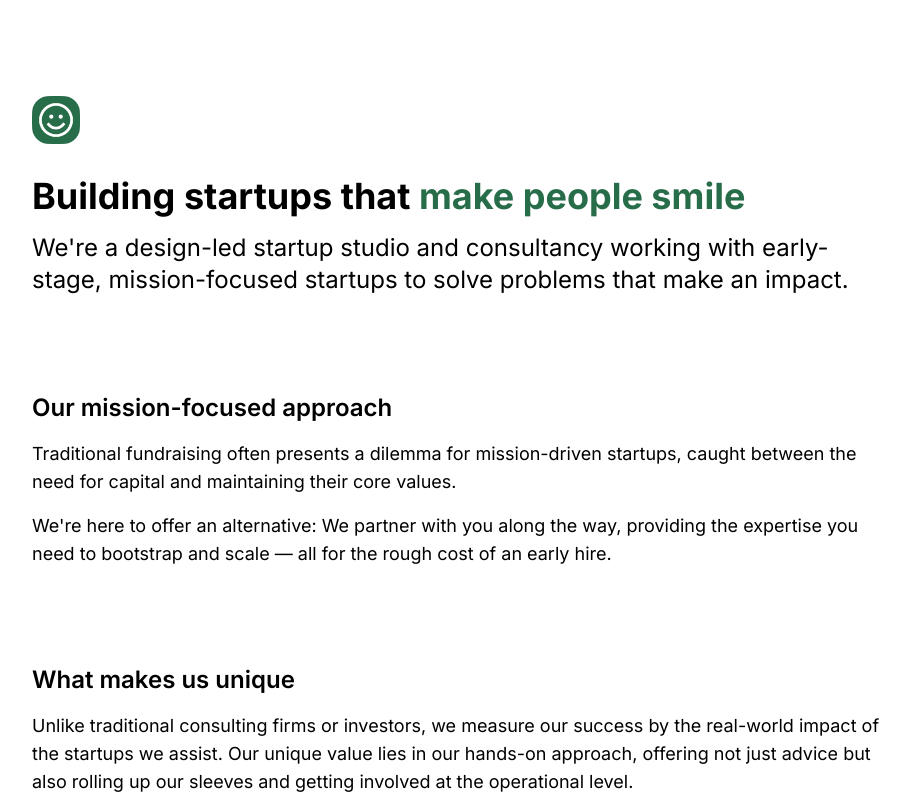
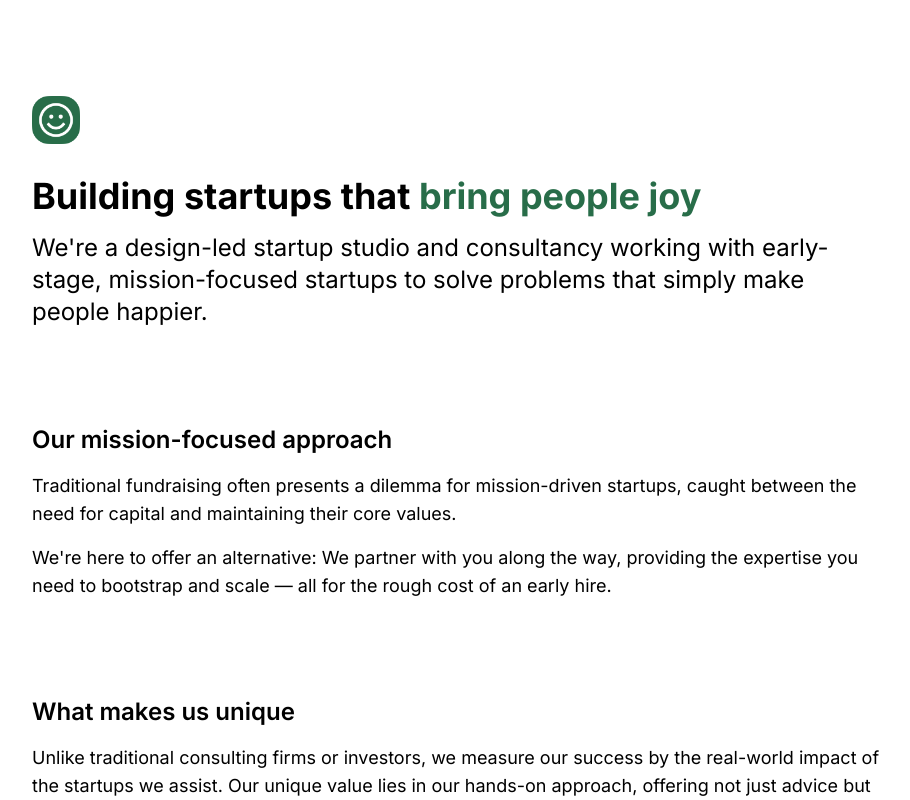
Before and after one commit to btn0s/thinkhumanco-old, a Next.js app: page / in a window 1280 px wide. Shown: the top 800 px of the page, without its empty margins (184-1094 px from the left). Built offline with nearby package versions, Linux system fonts and the light colour scheme.

Commit message:
Update page.tsx

```diff
--- a/src/app/page.tsx
+++ b/src/app/page.tsx
@@ -26,7 +26,8 @@ export default function Home() {
       className={'mx-auto flex max-w-4xl flex-col gap-12 px-6 py-24 lg:gap-24'}
     >
       <Section>
-        <Image
+        <
+Image
           src={logoImg}
           alt={'thinkhuman.co'}
           width={48}
@@ -35,12 +36,11 @@ export default function Home() {
         />
         <h1 className={'text-3xl font-bold lg:text-4xl'}>
           Building startups that{' '}
-          <span className={'text-[#286D49]'}>make people smile</span>
+          <span className={'text-[#286D49]'}>bring people joy</span>
         </h1>
         <h2 className={'text-lg lg:text-2xl'}>
           We&apos;re a design-led startup studio and consultancy
-          working with early-stage, mission-focused startups to solve problems that make an
-          impact.
+          working with early-stage, mission-focused startups to solve problems that simply make people happier.
         </h2>
       </Section>
       <Section>
```
